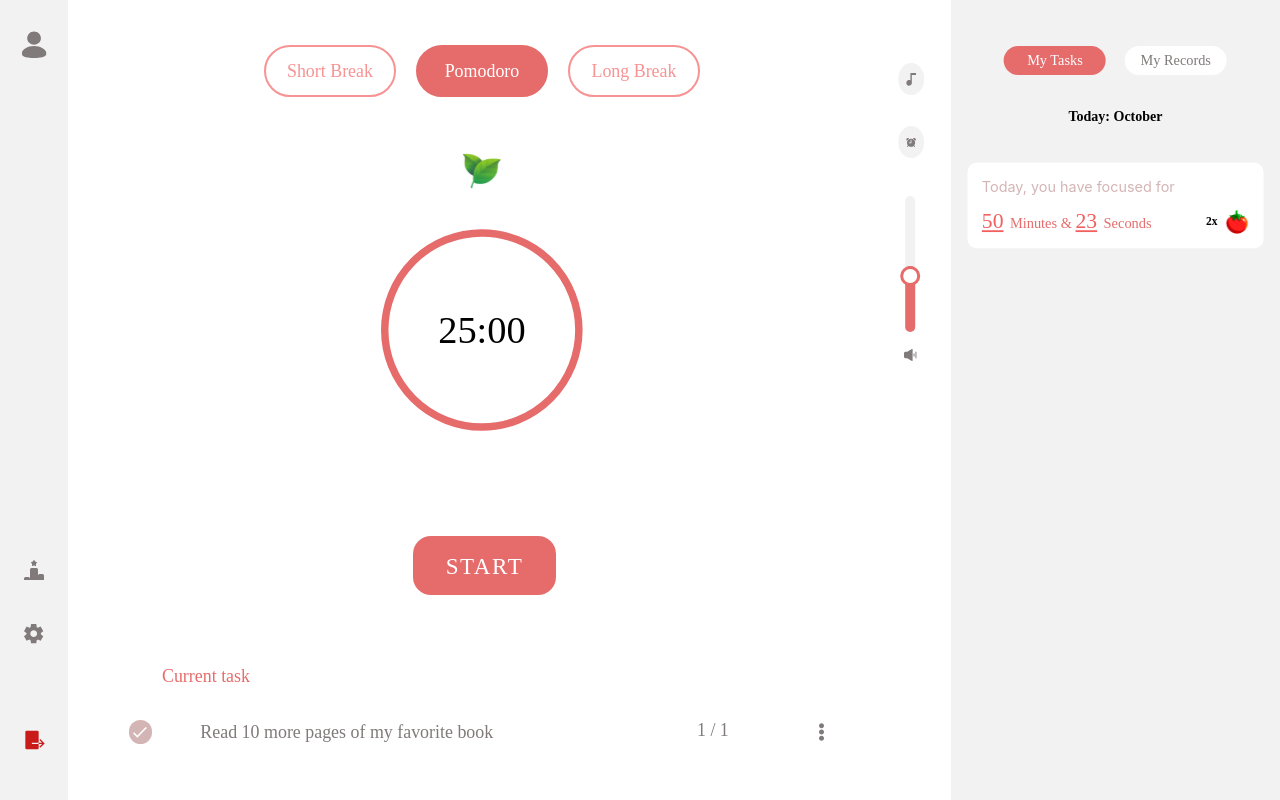
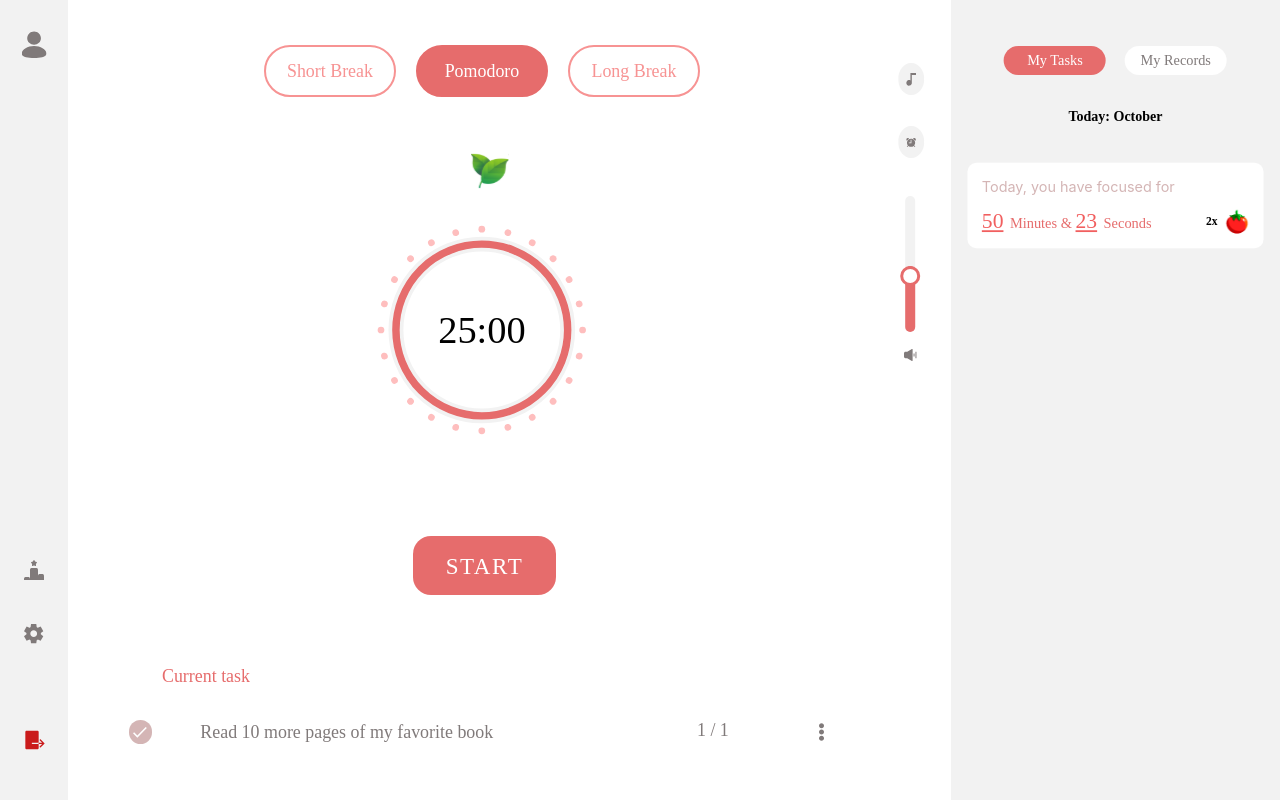
Before and after one commit to cyj8494/pomodoro, a React (Create React App) app: page / in a window 1280 px wide. Built offline with nearby package versions, Linux system fonts and the light colour scheme.

Commit message:
2023-10-15

```diff
--- a/src/Center.js
+++ b/src/Center.js
@@ -40,9 +40,18 @@ function Center() {
         setIsPaused(!isPaused);
     };
 
-    const radius = 130; // SVG 원의 반지름
+    const radius = 115; // SVG 원의 반지름
     const circumference = 2 * Math.PI * radius;
     const offset = ((minutes * 60 + seconds) / (25 * 60)) * circumference;
+
+    const renderGrayCircle = () => {
+        return (
+            <>
+                <circle cx="150" cy="150" r="120" fill="none" stroke="#F2F2F2" strokeWidth="10" />
+                <circle cx="150" cy="150" r="110" fill="none" stroke="#F2F2F2" strokeWidth="10" />
+            </>
+        );
+    };
 
     return (
         <div className="center-box">
@@ -55,6 +64,7 @@ function Center() {
                 <div className="timer-container">
                     <div className="leaf"></div>
                     <svg className="timer-svg" width="17.5vw" height="17.5vw" viewBox="0 0 300 300">
+                        {renderGrayCircle()}
                         <circle
                             r={radius}
                             cx="150"
@@ -69,11 +79,24 @@ function Center() {
                             cy="150"
                             fill="none"
                             stroke="#F2F2F2"
-                            strokeWidth="10"
+                            strokeWidth="12"
                             strokeDasharray={circumference}
                             strokeDashoffset={offset}
                             transform="rotate(-90 150 150)"
                         />
+                        {
+                            // 주위에 24개의 작은 원(도트)을 추가
+                            Array.from({ length: 24 }).map((_, index) => (
+                                <circle
+                                    key={index}
+                                    cx="150"
+                                    cy="15"
+                                    r="4.5"
+                                    fill="#FEBEBE"
+                                    transform={`rotate(${index * 15} 150 150)`}
+                                />
+                            ))
+                        }
                     </svg>
                     <div className="timer-remaining">
                         {String(minutes).padStart(2, '0')}:{String(seconds).padStart(2, '0')}
--- a/src/css/App.css
+++ b/src/css/App.css
@@ -335,7 +335,7 @@
 .leaf {
     position: absolute;
     top: -5%;
-    left: 50%;
+    left: 52%;
     width: 5vw;
     height: 5vw;
     background-image: url('../img/leaf.svg');
```
